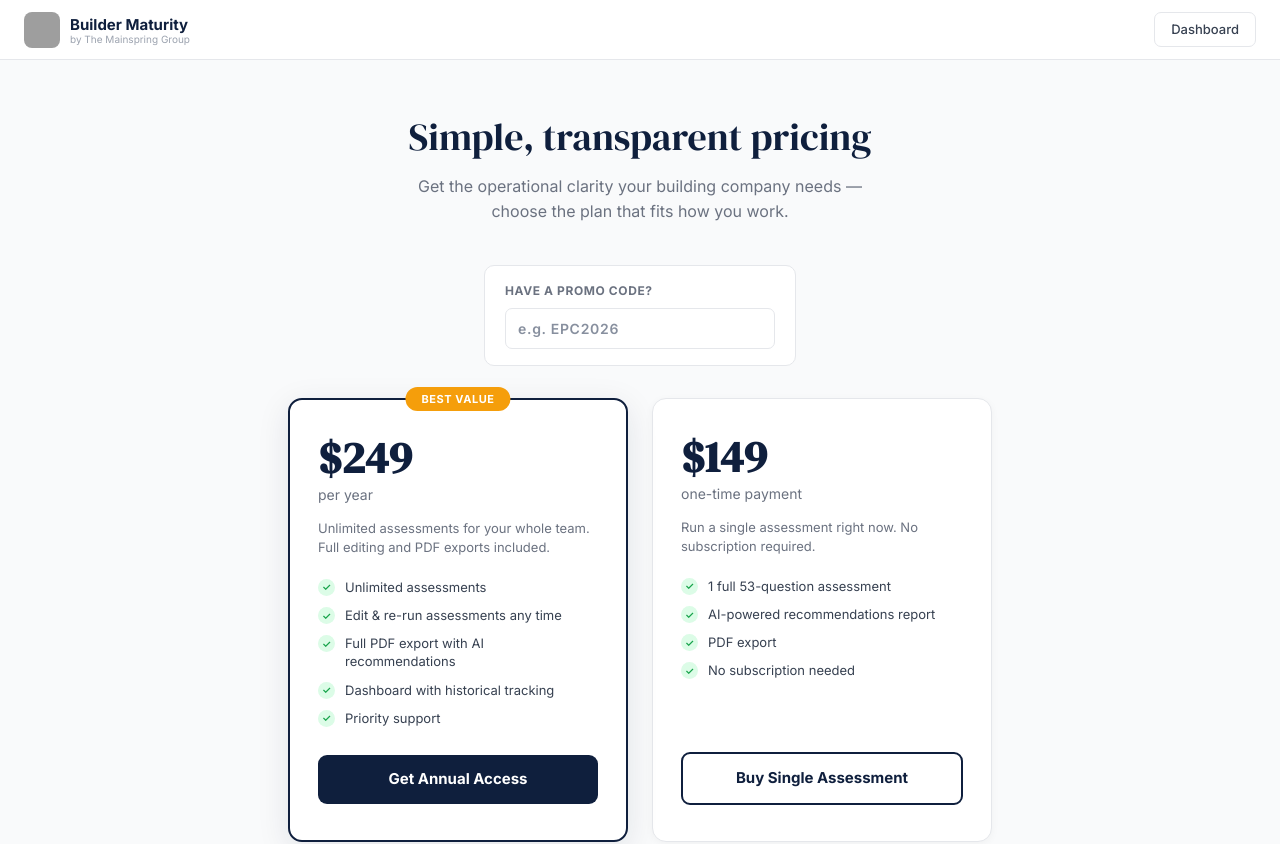
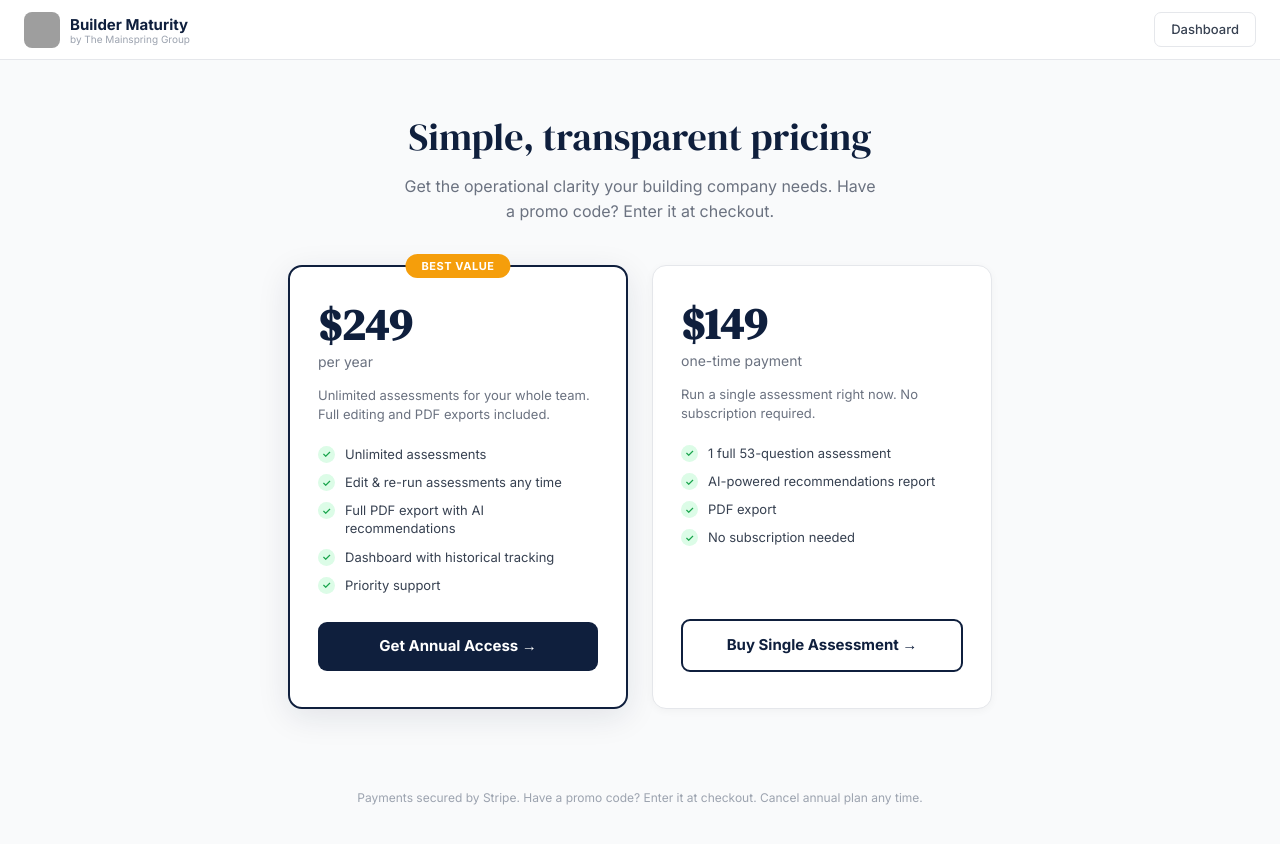
Before and after one commit to matt-tmg-hub/maturity, a Next.js app: page /pricing in a window 1280 px wide. Shown: the top 844 px of the page. Built offline with nearby package versions, Linux system fonts and the light colour scheme; grey boxes are pictures that could not be loaded.

Commit message:
Fix pricing page - remove promo field, let Stripe handle it, restore checkout buttons

```diff
--- a/app/pricing/page.tsx
+++ b/app/pricing/page.tsx
@@ -6,8 +6,6 @@ export default function PricingPage() {
   const router = useRouter()
   const [loadingPlan, setLoadingPlan] = useState<'annual' | 'onetime' | null>(null)
   const [error, setError] = useState<string | null>(null)
-  const [promoCode, setPromoCode] = useState('')
-  const [promoApplied, setPromoApplied] = useState(false)
 
   async function handleCheckout(planType: 'annual' | 'onetime') {
     setError(null)
@@ -16,7 +14,7 @@ export default function PricingPage() {
       const res = await fetch('/api/create-checkout', {
         method: 'POST',
         headers: { 'Content-Type': 'application/json' },
-        body: JSON.stringify({ planType, promoCode: promoCode.trim() || undefined }),
+        body: JSON.stringify({ planType }),
       })
       const data = await res.json()
       if (!res.ok) {
@@ -50,35 +48,12 @@ export default function PricingPage() {
 
       <div style={{ textAlign: 'center', padding: '56px 24px 40px' }}>
         <h1 style={{ fontFamily: "'DM Serif Display',serif", fontSize: 38, color: '#0f1f3d', margin: '0 0 14px', lineHeight: 1.15 }}>Simple, transparent pricing</h1>
-        <p style={{ fontSize: 16, color: '#6b7280', maxWidth: 480, margin: '0 auto', lineHeight: 1.6 }}>Get the operational clarity your building company needs — choose the plan that fits how you work.</p>
+        <p style={{ fontSize: 16, color: '#6b7280', maxWidth: 480, margin: '0 auto', lineHeight: 1.6 }}>Get the operational clarity your building company needs. Have a promo code? Enter it at checkout.</p>
       </div>
 
       {error && (
         <div style={{ maxWidth: 480, margin: '0 auto 24px', background: '#fef2f2', border: '1px solid #fecaca', borderRadius: 10, padding: '12px 20px', color: '#b91c1c', fontSize: 14, textAlign: 'center' }}>{error}</div>
       )}
-
-      <div style={{ maxWidth: 360, margin: '0 auto 32px', padding: '0 24px' }}>
-        <div style={{ background: '#fff', border: '1px solid #e5e7eb', borderRadius: 10, padding: '16px 20px' }}>
-          <label style={{ display: 'block', fontSize: 12, fontWeight: 700, color: '#6b7280', letterSpacing: '0.05em', textTransform: 'uppercase', marginBottom: 8 }}>Have a promo code?</label>
-          <div style={{ display: 'flex', gap: 8 }}>
-            <input
-              type="text"
-              value={promoCode}
-              onChange={e => { setPromoCode(e.target.value.toUpperCase()); setPromoApplied(false); }}
-              placeholder="e.g. EPC2026"
-              style={{ flex: 1, padding: '9px 12px', fontSize: 14, border: '1px solid #e5e7eb', borderRadius: 7, outline: 'none', fontFamily: "'Inter',sans-serif", letterSpacing: '0.05em', fontWeight: 600, color: '#0f1f3d' }}
-            />
-            {promoCode && (
-              <button onClick={() => setPromoApplied(true)} style={{ padding: '9px 16px', background: '#0f1f3d', color: '#fff', border: 'none', borderRadius: 7, fontSize: 13, fontWeight: 600, cursor: 'pointer', fontFamily: "'Inter',sans-serif", whiteSpace: 'nowrap' }}>
-                Apply
-              </button>
-            )}
-          </div>
-          {promoApplied && promoCode && (
-            <p style={{ fontSize: 12, color: '#16a34a', marginTop: 8, fontWeight: 600 }}>&#10003; Code <strong>{promoCode}</strong> will be applied at checkout</p>
-          )}
-        </div>
-      </div>
 
       <div style={{ display: 'flex', gap: 24, justifyContent: 'center', flexWrap: 'wrap', padding: '0 24px 80px', maxWidth: 860, margin: '0 auto' }}>
         <div style={{ background: '#fff', border: '2px solid #0f1f3d', borderRadius: 14, padding: '36px 28px', width: 340, display: 'flex', flexDirection: 'column', position: 'relative', boxShadow: '0 8px 32px rgba(15,31,61,0.10)' }}>
@@ -94,8 +69,9 @@ export default function PricingPage() {
               </li>
             ))}
           </ul>
-          <button disabled={!!loadingPlan} onClick={() => handleCheckout('annual')} style={{ background: '#0f1f3d', color: '#fff', border: 'none', borderRadius: 9, fontWeight: 700, fontSize: 15, padding: '13px 0', cursor: loadingPlan ? 'not-allowed' : 'pointer', width: '100%', fontFamily: "'Inter',sans-serif", opacity: loadingPlan ? 0.7 : 1 }}>
-            {loadingPlan === 'annual' ? 'Redirecting…' : 'Get Annual Access'}
+          <button disabled={!!loadingPlan} onClick={() => handleCheckout('annual')}
+            style={{ background: '#0f1f3d', color: '#fff', border: 'none', borderRadius: 9, fontWeight: 700, fontSize: 15, padding: '13px 0', cursor: loadingPlan ? 'not-allowed' : 'pointer', width: '100%', fontFamily: "'Inter',sans-serif", opacity: loadingPlan ? 0.7 : 1 }}>
+            {loadingPlan === 'annual' ? 'Redirecting…' : 'Get Annual Access →'}
           </button>
         </div>
 
@@ -111,13 +87,14 @@ export default function PricingPage() {
               </li>
             ))}
           </ul>
-          <button disabled={!!loadingPlan} onClick={() => handleCheckout('onetime')} style={{ background: '#fff', color: '#0f1f3d', border: '2px solid #0f1f3d', borderRadius: 9, fontWeight: 700, fontSize: 15, padding: '13px 0', cursor: loadingPlan ? 'not-allowed' : 'pointer', width: '100%', fontFamily: "'Inter',sans-serif", opacity: loadingPlan ? 0.7 : 1 }}>
-            {loadingPlan === 'onetime' ? 'Redirecting…' : 'Buy Single Assessment'}
+          <button disabled={!!loadingPlan} onClick={() => handleCheckout('onetime')}
+            style={{ background: '#fff', color: '#0f1f3d', border: '2px solid #0f1f3d', borderRadius: 9, fontWeight: 700, fontSize: 15, padding: '13px 0', cursor: loadingPlan ? 'not-allowed' : 'pointer', width: '100%', fontFamily: "'Inter',sans-serif", opacity: loadingPlan ? 0.7 : 1 }}>
+            {loadingPlan === 'onetime' ? 'Redirecting…' : 'Buy Single Assessment →'}
           </button>
         </div>
       </div>
 
-      <p style={{ textAlign: 'center', fontSize: 12, color: '#9ca3af', paddingBottom: 48 }}>Payments secured by Stripe. Cancel annual plan any time.</p>
+      <p style={{ textAlign: 'center', fontSize: 12, color: '#9ca3af', paddingBottom: 48 }}>Payments secured by Stripe. Have a promo code? Enter it at checkout. Cancel annual plan any time.</p>
     </div>
   )
 }
```
